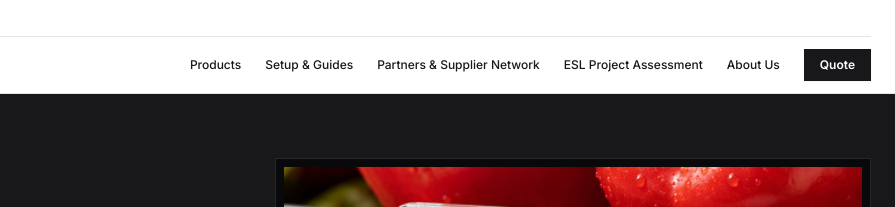
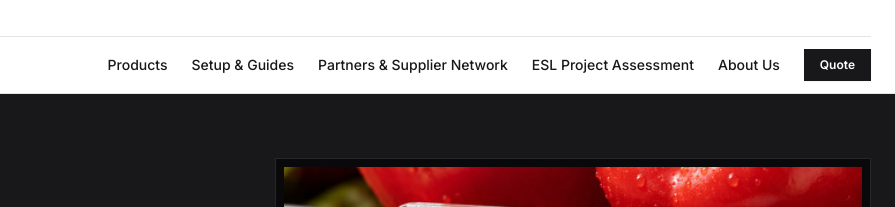
Before and after one commit to qnam0321/telica-usa-web, a website: page index.html in a window 1280 px wide. Shown: the top 207 px of the page, 385-1280 px from the left. Drawn offline with nearby package versions, Linux system fonts and the light colour scheme; files whose address does not match are found by name.

Commit message:
Adjust: Increase menu text size (text-xs to text-sm)

```diff
--- a/index.html
+++ b/index.html
@@ -182,7 +182,7 @@
                 <!-- Desktop Navigation Menu + Actions (오른쪽 정렬) -->
                 <div class="flex items-center space-x-6">
                     <!-- Navigation Menu -->
-                    <nav class="hidden sm:flex items-center space-x-6 text-xs font-medium">
+                    <nav class="hidden sm:flex items-center space-x-6 text-sm font-medium">
                         <div class="relative group">
                             <button class="text-zinc-900 hover:text-red-600 transition">Products</button>
                             <div class="absolute left-0 mt-0 w-48 bg-white border border-zinc-200 shadow-lg hidden group-hover:block z-50">
```
